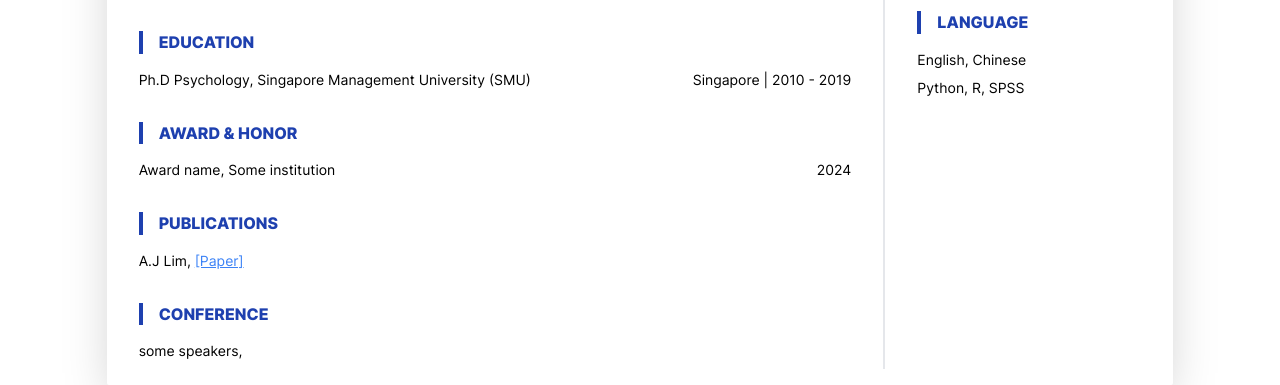
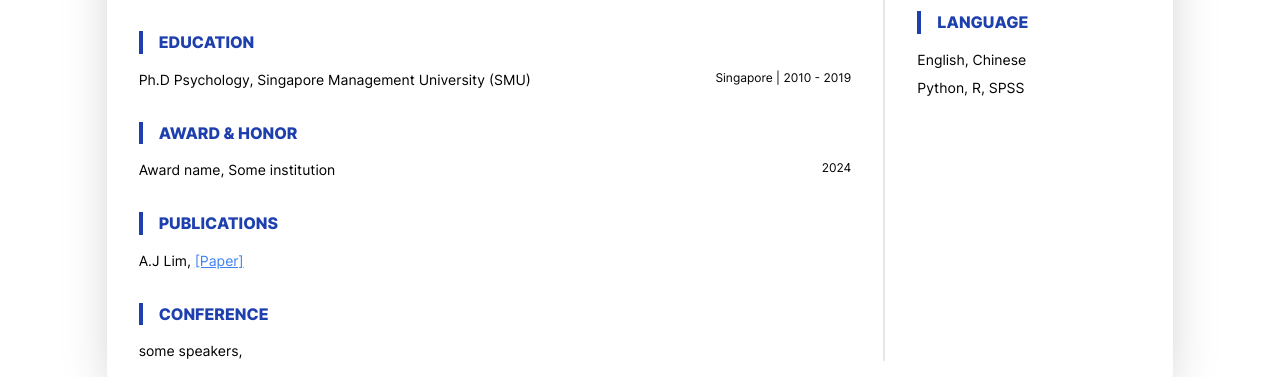
Before and after one commit to amylimjy/amylimjy.github.io, a React (Vite) app: page / in a window 1280 px wide. Shown: the part 423-808 px from the top of the page. Built offline with nearby package versions, Linux system fonts and the light colour scheme.

Commit message:
[TECH][marcus] feat: change all resume section to grid layout instead of flex box

```diff
--- a/src/components/page-sections/ResumeAward.tsx
+++ b/src/components/page-sections/ResumeAward.tsx
@@ -7,11 +7,11 @@ export const ResumeAward = (): React.JSX.Element => {
     <div className="flex-1 mb-8">
       <ResumeSectionTitle title="AWARD & HONOR" />
       {jsonData.map((item, index) => (
-        <div key={index} className="flex justify-between mb-2">
-          <div className={`flex-1 mx-4`}>
+        <div key={index} className="grid grid-cols-4">
+          <div className={`col-span-3 col-start-1 text-left ml-4`}>
             {item.name}, {item.by}
           </div>
-          <div className={`text-left max-w-48 mx-4`}>
+          <div className={`col-start-4 text-right mr-4 text-xs`}>
             {item.year}
           </div>
         </div>
--- a/src/components/page-sections/ResumeConference.tsx
+++ b/src/components/page-sections/ResumeConference.tsx
@@ -7,11 +7,11 @@ export const ResumeConference = (): React.JSX.Element => {
     <div className="flex-1">
       <ResumeSectionTitle title="CONFERENCE" />
       {jsonData.map((item, index) => (
-        <div key={index} className="flex justify-between mb-2">
-          <div className={`flex-1 mx-4`}>
+        <div key={index} className="grid grid-cols-4">
+          <div className={`col-span-3 col-start-1 text-left ml-4`}>
             {item.speakers}, {item.title}
           </div>
-          <div className={`text-left max-w-48 mx-4`}>
+          <div className={`col-start-4 text-right mr-4 text-xs`}>
             {item.year}
           </div>
         </div>
--- a/src/components/page-sections/ResumeEducation.tsx
+++ b/src/components/page-sections/ResumeEducation.tsx
@@ -7,11 +7,11 @@ export const ResumeEducation = (): React.JSX.Element => {
     <div className="flex-1 mb-8">
       <ResumeSectionTitle title="EDUCATION" />
       {jsonData.map((item, index) => (
-        <div key={index} className="flex justify-between mb-2">
-          <div className={`flex-1 mx-4 ${item.end.toLowerCase() === "present" ? "font-bold" : ""}`}>
+        <div key={index} className="grid grid-cols-4">
+          <div className={`col-span-3 col-start-1 text-left ml-4 ${item.end.toLowerCase() === "present" ? "font-bold" : ""}`}>
             {item.program}, {item.school}
           </div>
-          <div className={`text-left max-w-48 mx-4 ${item.end.toLowerCase() === "present" ? "font-bold" : ""}`}>
+          <div className={`col-start-4 text-right mr-4 text-xs ${item.end.toLowerCase() === "present" ? "font-bold" : ""}`}>
             {item.location} | {item.start} - {item.end}
           </div>
         </div>
--- a/src/components/page-sections/ResumeEmployment.tsx
+++ b/src/components/page-sections/ResumeEmployment.tsx
@@ -12,7 +12,7 @@ export const ResumeEmployment = (): React.JSX.Element => {
             {item.title} <br />
             {item.employer}
           </div>
-          <div className={`col-start-4 text-right mr-4 ${item.end.toLowerCase() === "present" ? "font-bold" : ""} text-xs`}>
+          <div className={`col-start-4 text-right mr-4 text-xs ${item.end.toLowerCase() === "present" ? "font-bold" : ""}`}>
             {item.location} | {item.start} - {item.end}
           </div>
         </div>
--- a/src/components/page-sections/ResumePublication.tsx
+++ b/src/components/page-sections/ResumePublication.tsx
@@ -7,12 +7,14 @@ export const ResumePublication = (): React.JSX.Element => {
     <div className="flex-1 mb-8">
       <ResumeSectionTitle title="PUBLICATIONS" />
       {jsonData.map((item, index) => (
-        <div key={index} className="flex mb-2">
+        <div key={index} className="grid grid-cols-4">
           <div className="mx-4">
             {item.authors}, {item.title}
-            <a href={item.link} target="_blank">
-              [Paper]
-            </a>
+            {item.link &&
+              <a href={item.link} target="_blank">
+                [Paper]
+              </a>
+            }
           </div>
         </div>
       ))}
```
